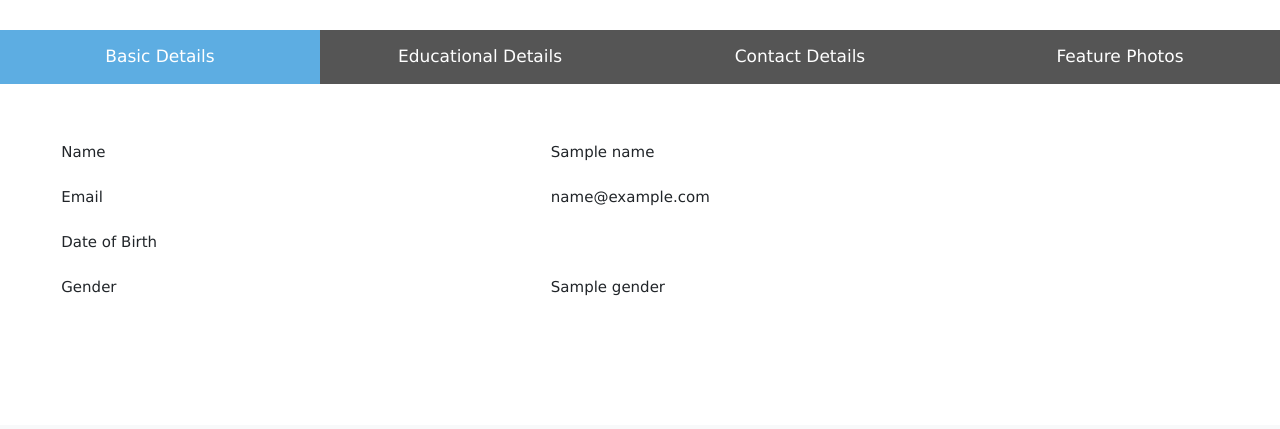
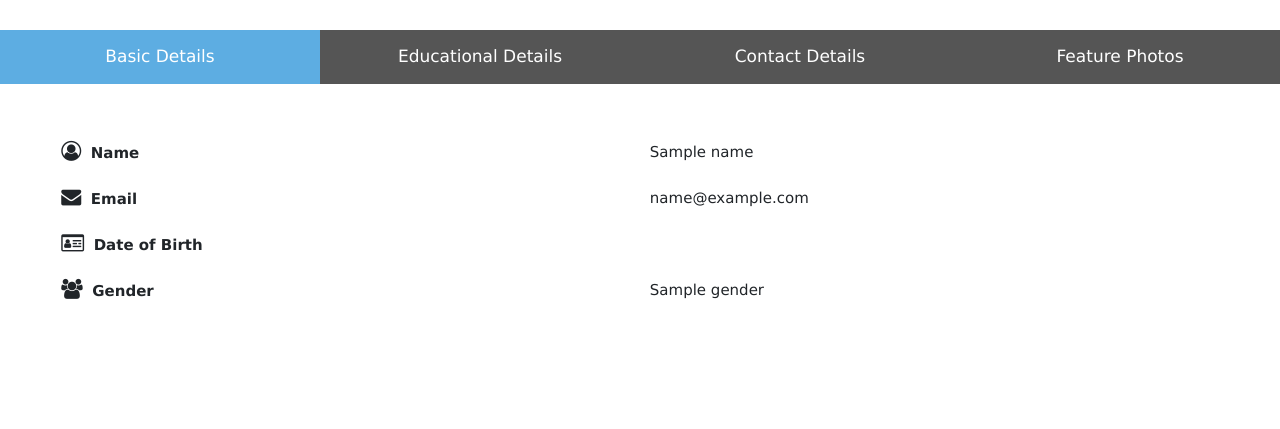
Before and after one commit to rajat-0206/Agyavart, a Django app: template templates/profile.html in a window 1280 px wide. Shown: the part 400-829 px from the top of the page. Before the commit the page ends 696 px from the top, so only its background shows below. Run offline with Django 3.2, Linux system fonts and the light colour scheme; the template is opened without the code that fills it: most values are stand-ins (such as "Sample title", 1, 10 or a date in 2020); some libraries are stand-ins or nearby versions.

Commit message:
bhut kuch hua h

```diff
--- a/static/styles/fmt.css
+++ b/static/styles/fmt.css
@@ -22,7 +22,7 @@ html{-ms-text-size-adjust:100%;-webkit-text-size-adjust:100%}body{margin:0}
 article,aside,details,figcaption,figure,footer,header,main,menu,nav,section,summary{display:block}
 audio,canvas,progress,video{display:inline-block}progress{vertical-align:baseline}
 audio:not([controls]){display:none;height:0}[hidden],template{display:none}
-a{background-color:transparent;-webkit-text-decoration-skip:objects}
+a{background-color-webkit-text-decoration-skip:objects}
 a:active,a:hover{outline-width:0}abbr[title]{border-bottom:none;text-decoration:underline;text-decoration:underline dotted}
 dfn{font-style:italic}mark{background:#ff0;color:#000}
 small{font-size:80%}sub,sup{font-size:75%;line-height:0;position:relative;vertical-align:baseline}
--- a/templates/profile.html
+++ b/templates/profile.html
@@ -10,6 +10,7 @@
 <link rel="icon" href="{% static 'images/rmailLogoConcept.svg' %}">
 <meta content=’width=device-width, initial-scale=1.0, maximum-scale=1.0, user-scalable=0′ name=’viewport’ />
 <meta name="viewport" content="width=device-width, initial-scale=1.0">
+<link rel="stylesheet" href="https://cdnjs.cloudflare.com/ajax/libs/font-awesome/4.7.0/css/font-awesome.min.css">
 <link rel="stylesheet" href="https://stackpath.bootstrapcdn.com/bootstrap/4.5.0/css/bootstrap.min.css" integrity="sha384-9aIt2nRpC12Uk9gS9baDl411NQApFmC26EwAOH8WgZl5MYYxFfc+NcPb1dKGj7Sk" crossorigin="anonymous">
 <link rel="stylesheet" href="https://cdnjs.cloudflare.com/ajax/libs/font-awesome/4.7.0/css/font-awesome.min.css">
 
@@ -96,7 +97,6 @@
 {% block sidenav %}
 <div id="sidenav" class="bar">
 <div class="navhead">
-<div id="cross">&times;</div>
 <a href="profile.html" class="active">PROFILE</a>
 <a href="msg.html">MESSAGE</a>
 <a href="setting.html">SETTINGS</a>
@@ -141,20 +141,20 @@
 <table class="table table-borderless">
   <tbody>
     <tr>
-      <td >Name</td>
+      <td ><i class="fa fa-user-circle-o" style="font-size:20px"></i>&nbsp;&nbsp;<strong>Name</strong></td>
       <td>{{ Name }}</td>
     </tr>
     <tr>
-      <td>Email</td>
+      <td><i class="fa fa-envelope" style="font-size:20px"></i>&nbsp;&nbsp;<strong>Email</strong></td>
       <td>{{ Email }}</td>
     </tr>
     <tr>
 
-      <td>Date of Birth</td>
+      <td><i class="fa fa-id-card-o" style="font-size:20px"></i>&nbsp;&nbsp;<strong>Date of Birth</strong></td>
       <td>{{ DOB }}</td>
     </tr>
     <tr>
-      <td>Gender</td>
+      <td><i class="fa fa-group" style="font-size:20px"></i>&nbsp;&nbsp;<strong>Gender</strong></td>
       <td>{{ Gender }}</td>
     </tr>
   </tbody>
@@ -167,15 +167,15 @@
 <table class="table table-borderless">
   <tbody>
     <tr>
-      <td >School</td>
+      <td ><i class="fa fa-pencil" style="font-size:20px"></i>&nbsp;&nbsp;<strong>School</strong></td>
       <td>{{school }}</td>
     </tr>
     <tr>
-      <td>College</td>
+      <td><i class="fa fa-graduation-cap" style="font-size:20px"></i>&nbsp;&nbsp;<strong>College</strong></td>
       <td>{{college }}</td>
     </tr>
         <tr>
-      <td>Higher Education</td>
+      <td><i class="fa fa-institution" style="font-size:20px;"></i>&nbsp;&nbsp;<strong>Higher Education</strong></td>
       <td>{{higher }}</td>
     </tr>
   </tbody>
@@ -188,19 +188,19 @@
 <table class="table table-borderless">
   <tbody>
     <tr>
-      <td >Facebook</td>
+      <td ><i class="fa fa-facebook-official" style="font-size:20px;color:rgb(59,89,152);"></i><strong>&nbsp;&nbsp;Facebook</strong> </td>
       <td><a href="https://www.facebook.com/{{fb}}">https://www.facebook.com/{{fb}}</a></td>
     </tr>
     <tr>
-      <td>Instagram</td>
+      <td><i class="fa fa-instagram" style="font-size:20px;color:#3f729b;"></i>&nbsp;&nbsp;<strong>Instagram</strong></td>
       <td><a href=" https://www.instagram.com/{{insta}}"> https://www.instagram.com/{{insta}}</a></td>
     </tr>
         <tr>
-      <td>Twitter</td>
+      <td><i class="fa fa-twitter" style="font-size:20px;color:#38A1F3;"></i><strong>&nbsp;&nbsp;Twitter</strong></td>
       <td><a href="https://www.twitter.com/{{twitter}}">https://www.twitter.com/{{twitter}}</td>
     </tr>
         <tr>
-      <td>Tik Tok</td>
+      <td><strong>Tik Tok</strong></td>
       <td>@{{tok}}</td>
     </tr>
   </tbody>
```
Also changed, not shown: templates/setting.html (+44 -11 lines).
